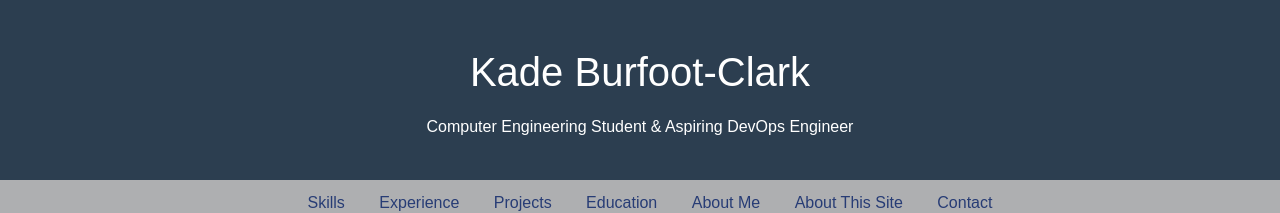
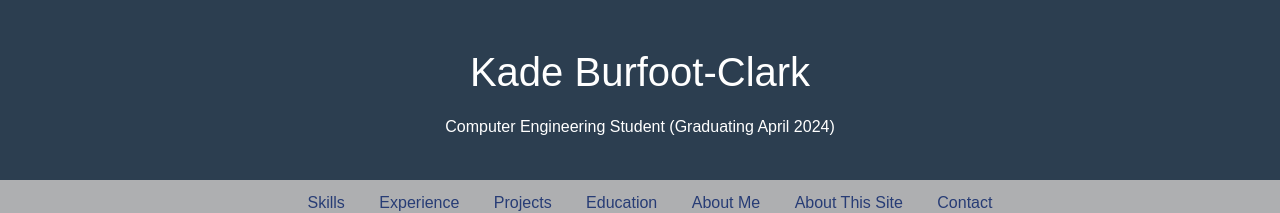
Before and after one commit to kade-eng/resume, a plain HTML site: page site/index.html in a window 1280 px wide. Shown: the top 213 px of the page. Drawn offline with Linux system fonts and the light colour scheme; no server answers.

Commit message:
update header

```diff
--- a/site/index.html
+++ b/site/index.html
@@ -12,7 +12,7 @@
     <header class="site-header">
         <div class="container">
             <h1>Kade Burfoot-Clark</h1>
-            <p>Computer Engineering Student & Aspiring DevOps Engineer</p>
+            <p>Computer Engineering Student (Graduating April 2024)</p>
         </div>
     </header>
 
```
